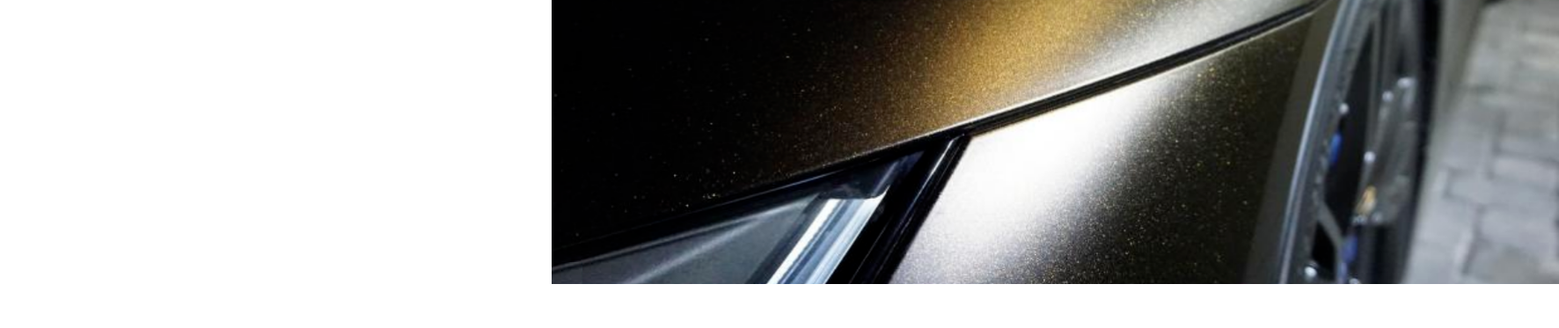
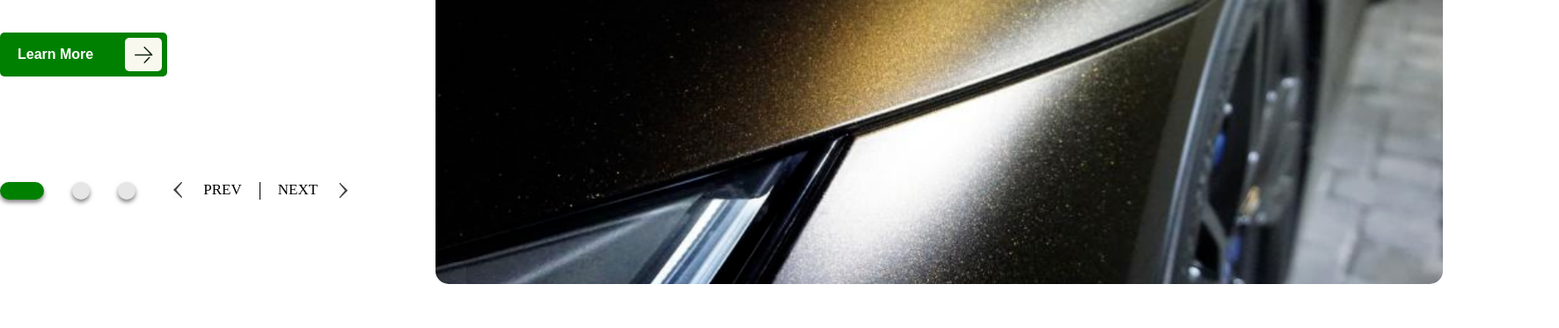
Before and after one commit to MaksymStovpovyi/test_vestra, a plain HTML site: page index.html in a window 1280 px wide. Shown: the part 427-800 px from the top of the page at 88% size, 1772 px wide, since content can reach past the window. Drawn offline with Linux system fonts and the light colour scheme.

Commit message:
slider-beta done

```diff
--- a/css/media.css
+++ b/css/media.css
@@ -1,8 +1,4 @@
 /* media */
-
-@media screen and (max-width: 1669px) {
-
-}
 
 /* 1200 */
 @media screen and (max-width: 1200px) {
@@ -22,6 +18,11 @@
 
   .header-right-nav ul {
     font-size: 14px;
+  }
+
+  /* slider */
+  .slider {
+    display: none;
   }
 }
 
--- a/css/style.css
+++ b/css/style.css
@@ -90,8 +90,115 @@ header {
   justify-content: space-between;
 }
 
+.slider-left {
+  width: 600px;
+  margin-right: 100px;
+}
+
 .slider-right img  {
-  position: relative;
-  left: 132px;
   height: 600px;
+  border-radius: 15px;
 }
+
+.slider-text {
+  margin-top: 130px;
+}
+.slider-text h2 {
+  font-size: 36px;
+}
+
+.slider-text p {
+  margin-top: 40px;
+  font-size: 16px;
+}
+
+.slider-btn {
+  display: flex;
+  margin-top: 40px;
+  padding-left: 20px;
+  height: 50px;
+  width: 190px;
+  justify-content: space-between;
+  align-items:center;
+  background-color: green;
+  color: white;
+  font-weight: bold;
+  font-size: 16px;
+  border: none;
+  border-radius: 5px;
+  cursor: pointer;
+}
+
+.slider-btn img {
+  border-radius: 5px;
+}
+
+.slider-navig {
+  display: flex;
+  justify-content: space-between;
+  margin-top: 120px;
+}
+
+.dots-navig-wrapper {
+  display: flex;
+}
+.slider-dots {
+  height: 20px;
+  width: 20px;
+  background-color: rgb(230, 230, 230);
+  border-radius: 10px;
+  box-shadow: 0 3px 5px 0 rgba(0, 0, 0, .5);;
+}
+
+.dot-1 {
+  width: 50px;
+  background-color:green;
+}
+
+.dot-2 {
+  margin: 0 32px;
+}
+
+.dot-3 {
+
+}
+
+.arrows-navig-wrapper {
+  min-height: 20px;
+  display: flex;
+}
+
+.prev-arrow {
+  cursor: pointer;
+}
+
+.next-arrow {
+  cursor: pointer;
+}
+
+.prev-arrow span {
+  vertical-align: 5px;
+  font-size: 17px;
+  cursor: pointer;
+}
+
+.next-arrow span {
+  vertical-align: 5px;
+  font-size: 17px;
+  cursor: pointer;
+}
+
+.prev-arrow img {
+  margin-right: 20px;
+}
+
+.next-arrow img {
+  margin-left: 20px;
+}
+
+.arrow-line {
+  margin: 0 20px;
+  height: 20px;
+  width: 1px;
+  background-color: black;
+}
--- a/index.html
+++ b/index.html
@@ -72,6 +72,7 @@
     <section class="slider">
       <div class="slider-left">
 
+        <div class="slider-text">
           <h2>Three new Wrap</h2>
           <h2>Colours From KPMF</h2>
 
@@ -79,10 +80,32 @@
             Three exiting new Wrap Colours from KPMF are now <br>
             available at TCT Graphic Products
           </p>
+        </div>
 
-        <!-- ---------------- HERE -->
+        <button class="slider-btn">
+          Learn More
+          <img src="./icons/learn_more_arrow.png" alt="arrow">
+        </button>
 
+        <div class="slider-navig">
+          <div class="dots-navig-wrapper">
+            <div class="slider-dots dot-1"></div>
+            <div class="slider-dots dot-2"></div>
+            <div class="slider-dots dot-3"></div>
+          </div>
 
+          <div class="arrows-navig-wrapper">
+            <div class="prev-arrow">
+              <img src="./icons/slider-arrow-prev.png" alt="arrow prev">
+              <span>PREV</span>
+            </div>
+            <div class="arrow-line"></div>
+            <div class="next-arrow">
+              <span>NEXT</span>
+              <img src="./icons/slider-arrow-next.png" alt="arrow next">
+            </div>
+          </div>
+        </div>
       </div>
 
       <div class="slider-right">
```
Also changed, not shown: icons/learn_more_arrow.png (added), icons/slider-arrow-next.png (added), icons/slider-arrow-prev.png (added), 1 other file. Lines whose indentation alone changed are shown as unchanged.
